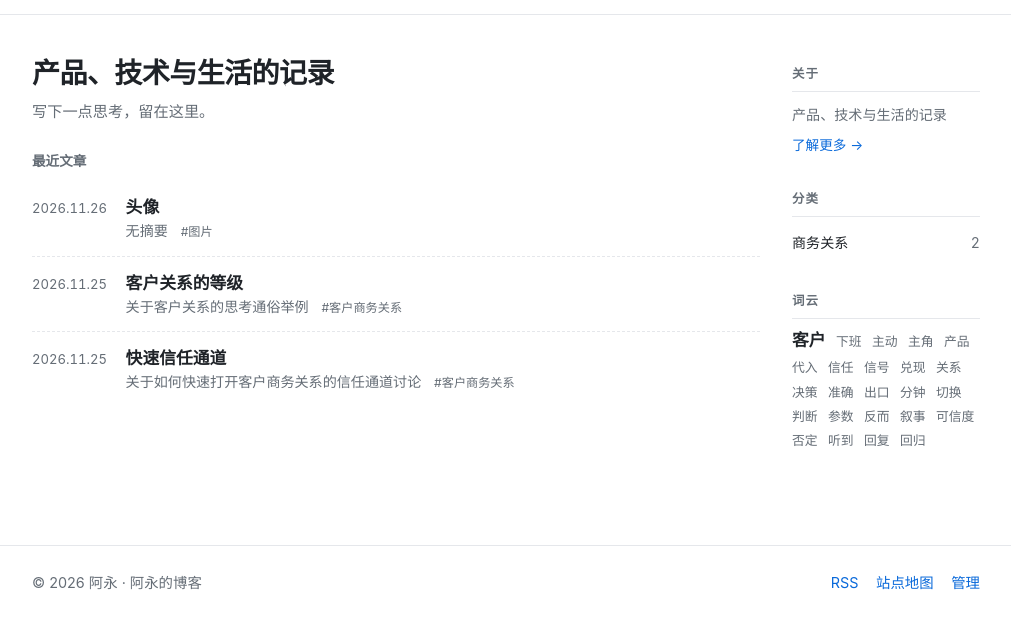
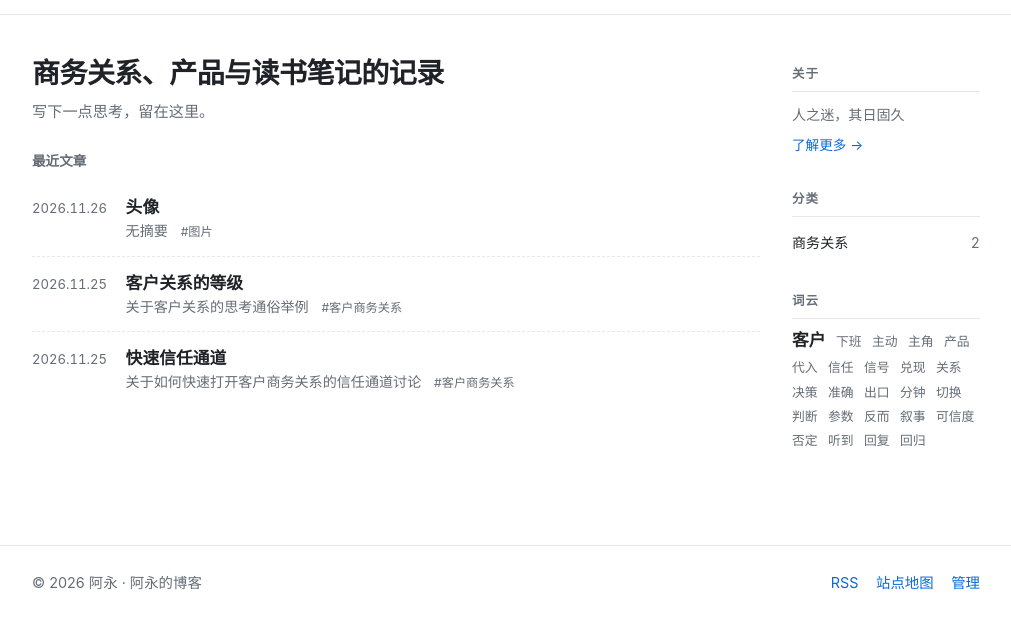
Before and after one commit to zh-simon/wordfo-blog, an Astro site: page / in a window 1280 px wide. Shown: the part 50-678 px from the top of the page, without its empty margins (134-1145 px from the left). Built offline with nearby package versions, Linux system fonts and the light colour scheme; Astro itself is replaced by a stand-in of ours.

Commit message:
调整首页标题与侧栏关于文案

```diff
--- a/src/components/Sidebar.astro
+++ b/src/components/Sidebar.astro
@@ -1,7 +1,7 @@
 ---
 import { getPublishedPosts, countBy } from '../lib/posts';
 import { getKeywords } from '../lib/keywords';
-import { SITE_DESCRIPTION } from '../consts';
+import { SIDE_ABOUT } from '../consts';
 
 const posts = await getPublishedPosts();
 const categories = countBy(posts, (post) => (post.data.category ? [post.data.category] : []));
@@ -12,7 +12,7 @@ const maxCount = keywords.length > 0 ? keywords[0][1] : 1;
 <aside class="sidebar" aria-label="站点侧栏">
   <section class="side-block">
     <h2 class="side-title">关于</h2>
-    <p class="side-about">{SITE_DESCRIPTION}</p>
+    <p class="side-about">{SIDE_ABOUT}</p>
     <a class="side-more" href="/about/">了解更多 →</a>
   </section>
 
--- a/src/consts.ts
+++ b/src/consts.ts
@@ -1,4 +1,6 @@
 export const SITE_TITLE = '阿永的博客';
 export const SITE_DESCRIPTION = '产品、技术与生活的记录';
+export const SITE_HEADLINE = '商务关系、产品与读书笔记的记录';
+export const SIDE_ABOUT = '人之迷，其日固久';
 export const SITE_URL = 'https://wordfo.pages.dev';
 export const AUTHOR = '阿永';
--- a/src/pages/index.astro
+++ b/src/pages/index.astro
@@ -2,14 +2,14 @@
 import BaseLayout from '../layouts/BaseLayout.astro';
 import PostCard from '../components/PostCard.astro';
 import { getPublishedPosts } from '../lib/posts';
-import { SITE_DESCRIPTION } from '../consts';
+import { SITE_HEADLINE } from '../consts';
 
 const posts = (await getPublishedPosts()).slice(0, 10);
 ---
 
 <BaseLayout>
   <section class="hero">
-    <h1>{SITE_DESCRIPTION}</h1>
+    <h1>{SITE_HEADLINE}</h1>
     {posts.length > 0 && <p>写下一点思考，留在这里。</p>}
   </section>
   <section>
```
